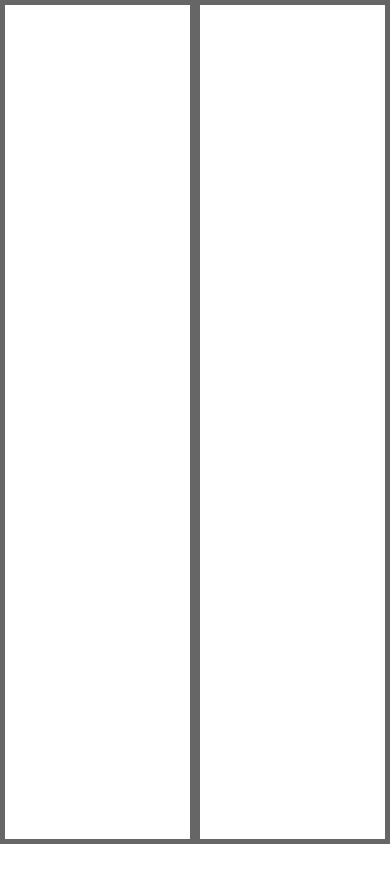
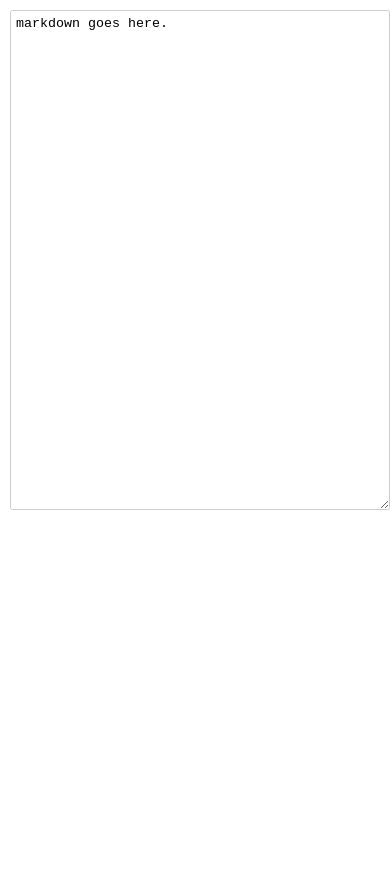
Before and after one commit to alanpaulprice/markdown-previewer, a React app: page / in a window 390 px wide. Before the commit the page ends 844 px from the top, so only its background shows below. Built offline with nearby package versions, Linux system fonts and the light colour scheme.

Commit message:
added responsive behaviour, style for code

```diff
--- a/src/input-area.js
+++ b/src/input-area.js
@@ -3,7 +3,7 @@ import React, { Component } from 'react';
 class InputArea extends Component {
   constructor(props) {
     super(props);
-    this.state = { markdown: '' };
+    this.state = { markdown: 'markdown goes here.' };
   }
 
   render() {
@@ -12,7 +12,6 @@ class InputArea extends Component {
         className='input-area'
         autoFocus
         rows='20'
-        //style={inputStyle}
         value={ this.state.markdown }
         onChange={ event => this.onInputChange(event.target.value) }
       />
@@ -25,16 +24,4 @@ class InputArea extends Component {
   }
 }
 
-// const inputStyle = {
-//   flex: '1 1 0',
-//   color: '#666',
-//   backgroundColor: '#fff',
-//   resize: 'none',
-//   minHeight: '500px',
-//   margin: '5px',
-//   padding: '5px',
-//   outlineWidth: '0',
-//   border: '0',
-// };
-
 export default InputArea;
--- a/src/output-area.js
+++ b/src/output-area.js
@@ -1,7 +1,7 @@
 import React from 'react';
 
 function outputArea(props) {
-
+  // necessary to use dangerouslySetInnerHTML prop
   function createMarkup() {
     return { __html: props.output}
   }
--- a/style.css
+++ b/style.css
@@ -1,5 +1,5 @@
 * {
-  /* font-family: arial; */
+  /* border: 1px solid red; */
 }
 
 html, body{
@@ -17,37 +17,47 @@ body{
 
 .app{
   display: flex;
+  box-sizing: border-box;
+  justify-content: space-around;
+  flex-wrap: wrap;
   height: 100%;
-  background-color: #666;
+  padding: 5px;
+  max-width: 960px;
+  margin: 0 auto;
+}
+
+.input-area, .output-area {
+  flex: 0 0 100%;
+  box-sizing: border-box;
+  height: 500px;
+  min-height: 50px;
+  min-width: 320px;
+  /* max-height: 95%; */
+  outline-width: 0;
+  padding: 5px;
+  margin: 5px;
 }
 
 .input-area{
-  flex: 1 1 0;
-  color: #666;
-  background-color: #fff;
-  resize: none;
-  min-height: 500px;
-  margin: 5px;
-  padding: 5px;
-  outline-width: 0;
+  resize: vertical;
+  border: 1px solid #cccccc;
+  border-radius: 2.5px;
+}
+
+.output-area{
   border: 0;
 }
 
-.output-area{
-  flex: 1 1 0;
-  background-color: #fff;
-  color: #666;
-  min-height: 500px;
-  margin: 5px;
-  padding: 5px;
+code{
+  color: #ff0000;
+  background-color: #ffe6e6;
+  padding: 2px 4px;
 }
 
-/* .app{
-  display: flex;
-  height: 100%;
-  backgroundColor: #666;
-} */
+/* ===== MEDIA QUERIES ===== */
 
-/* @media screen and (max-height: 700px){
-
-} */
+@media screen and (min-width: 768px){
+  .input-area, .output-area{
+    flex: 0 0 45%;
+  }
+}
```
